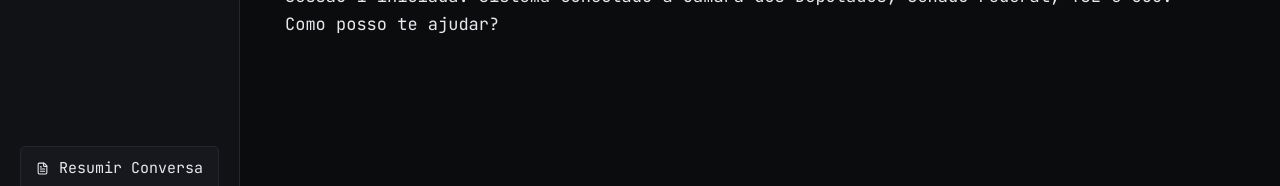
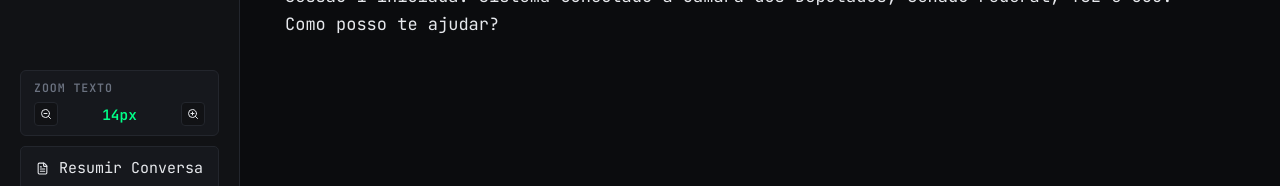
Before and after one commit to steingui/chatbot-rag-fundamentos, a React (Vite) app in the folder frontend/: page / in a window 1280 px wide. Shown: the part 382-568 px from the top of the page. Built offline with nearby package versions, Linux system fonts and the light colour scheme; no server answers.

Commit message:
feat(ui): adiciona controle de zoom de fonte (+/-) posicionado acima do botao de resumir conversa

```diff
--- a/frontend/src/App.css
+++ b/frontend/src/App.css
@@ -215,6 +215,63 @@ body {
   background: rgba(255, 71, 87, 0.25);
   border-color: #ff4757;
   box-shadow: 0 0 8px rgba(255, 71, 87, 0.3);
+}
+
+/* ── ZOOM CONTROL BAR ────────────────── */
+.zoom-control-box {
+  display: flex;
+  flex-direction: column;
+  gap: 0.35rem;
+  background: var(--surface-2);
+  border: 1px solid var(--border);
+  border-radius: 6px;
+  padding: 0.45rem 0.65rem;
+}
+
+.zoom-title {
+  font-size: 0.58rem;
+  font-weight: 700;
+  color: var(--muted);
+  letter-spacing: 0.08em;
+}
+
+.zoom-actions-row {
+  display: flex;
+  align-items: center;
+  justify-content: space-between;
+}
+
+.zoom-btn {
+  display: flex;
+  align-items: center;
+  justify-content: center;
+  width: 24px;
+  height: 24px;
+  background: var(--surface);
+  border: 1px solid var(--border);
+  border-radius: 4px;
+  color: var(--text);
+  cursor: pointer;
+  transition: var(--transition);
+  padding: 0;
+}
+
+.zoom-btn:hover:not(:disabled) {
+  border-color: var(--accent);
+  color: var(--accent);
+  background: var(--accent-dim);
+}
+
+.zoom-btn:disabled {
+  opacity: 0.3;
+  cursor: not-allowed;
+}
+
+.zoom-display-val {
+  font-size: 0.72rem;
+  font-weight: 700;
+  color: var(--accent);
+  font-family: inherit;
 }
 
 .sidebar-footer {
--- a/frontend/src/App.tsx
+++ b/frontend/src/App.tsx
@@ -12,6 +12,7 @@ export default function App() {
     input,
     setInput,
     isLoading,
+    fontSize,
     fetchSuggestions,
     sendMessageStream
   } = useChatStore();
@@ -21,6 +22,10 @@ export default function App() {
   useEffect(() => {
     fetchSuggestions();
   }, [fetchSuggestions]);
+
+  useEffect(() => {
+    document.documentElement.style.setProperty('--chat-font-size', `${fontSize}px`);
+  }, [fontSize]);
 
   const handleSubmit = (e: React.FormEvent) => {
     e.preventDefault();
--- a/frontend/src/components/SessionSidebar.tsx
+++ b/frontend/src/components/SessionSidebar.tsx
@@ -1,5 +1,5 @@
 import React from 'react';
-import { Plus, Trash2, FileText } from 'lucide-react';
+import { Plus, Trash2, FileText, ZoomIn, ZoomOut } from 'lucide-react';
 import { useChatStore, MAX_SESSIONS } from '../store/useChatStore';
 
 export const SessionSidebar: React.FC = () => {
@@ -11,6 +11,9 @@ export const SessionSidebar: React.FC = () => {
     closeSession,
     clearActiveSession,
     clearAllSessions,
+    fontSize,
+    increaseFontSize,
+    decreaseFontSize,
     sendMessageStream,
     isLoading
   } = useChatStore();
@@ -67,6 +70,30 @@ export const SessionSidebar: React.FC = () => {
       </div>
 
       <div className="sidebar-actions">
+        {/* Controle de Zoom de Fonte Acima do Botão de Resumo */}
+        <div className="zoom-control-box" title="Ajustar tamanho do texto das sessões">
+          <span className="zoom-title">ZOOM TEXTO</span>
+          <div className="zoom-actions-row">
+            <button
+              className="zoom-btn"
+              onClick={decreaseFontSize}
+              disabled={fontSize <= 11}
+              title="Diminuir fonte (-)"
+            >
+              <ZoomOut size={12} />
+            </button>
+            <span className="zoom-display-val">{fontSize}px</span>
+            <button
+              className="zoom-btn"
+              onClick={increaseFontSize}
+              disabled={fontSize >= 20}
+              title="Aumentar fonte (+)"
+            >
+              <ZoomIn size={12} />
+            </button>
+          </div>
+        </div>
+
         <button
           className="sidebar-btn"
           onClick={() => sendMessageStream("Resuma nossa conversa em no máximo 1 tweet (280 caracteres).")}
--- a/frontend/src/store/useChatStore.ts
+++ b/frontend/src/store/useChatStore.ts
@@ -78,6 +78,7 @@ interface ChatState {
   selectedModel: string;
   isLoading: boolean;
   suggestions: SuggestionItem[];
+  fontSize: number;
 
   // Actions
   setInput: (input: string) => void;
@@ -87,6 +88,9 @@ interface ChatState {
   closeSession: (idx: number) => void;
   clearActiveSession: () => void;
   clearAllSessions: () => void;
+  increaseFontSize: () => void;
+  decreaseFontSize: () => void;
+  resetFontSize: () => void;
   setSuggestions: (suggestions: SuggestionItem[]) => void;
   fetchSuggestions: () => Promise<void>;
   sendMessageStream: (queryText: string) => Promise<void>;
@@ -209,6 +213,29 @@ export const useChatStore = create<ChatState>((set, get) => ({
       activeIdx: 0,
       input: ''
     });
+  },
+
+  fontSize: Number(typeof localStorage !== 'undefined' ? localStorage.getItem('rag_chat_fontsize') || 14 : 14),
+
+  increaseFontSize: () => {
+    const current = get().fontSize;
+    if (current >= 20) return;
+    const next = Math.min(20, current + 1);
+    set({ fontSize: next });
+    try { localStorage.setItem('rag_chat_fontsize', String(next)); } catch {}
+  },
+
+  decreaseFontSize: () => {
+    const current = get().fontSize;
+    if (current <= 11) return;
+    const next = Math.max(11, current - 1);
+    set({ fontSize: next });
+    try { localStorage.setItem('rag_chat_fontsize', String(next)); } catch {}
+  },
+
+  resetFontSize: () => {
+    set({ fontSize: 14 });
+    try { localStorage.setItem('rag_chat_fontsize', '14'); } catch {}
   },
 
   setSuggestions: (suggestions) => set({ suggestions }),
```
